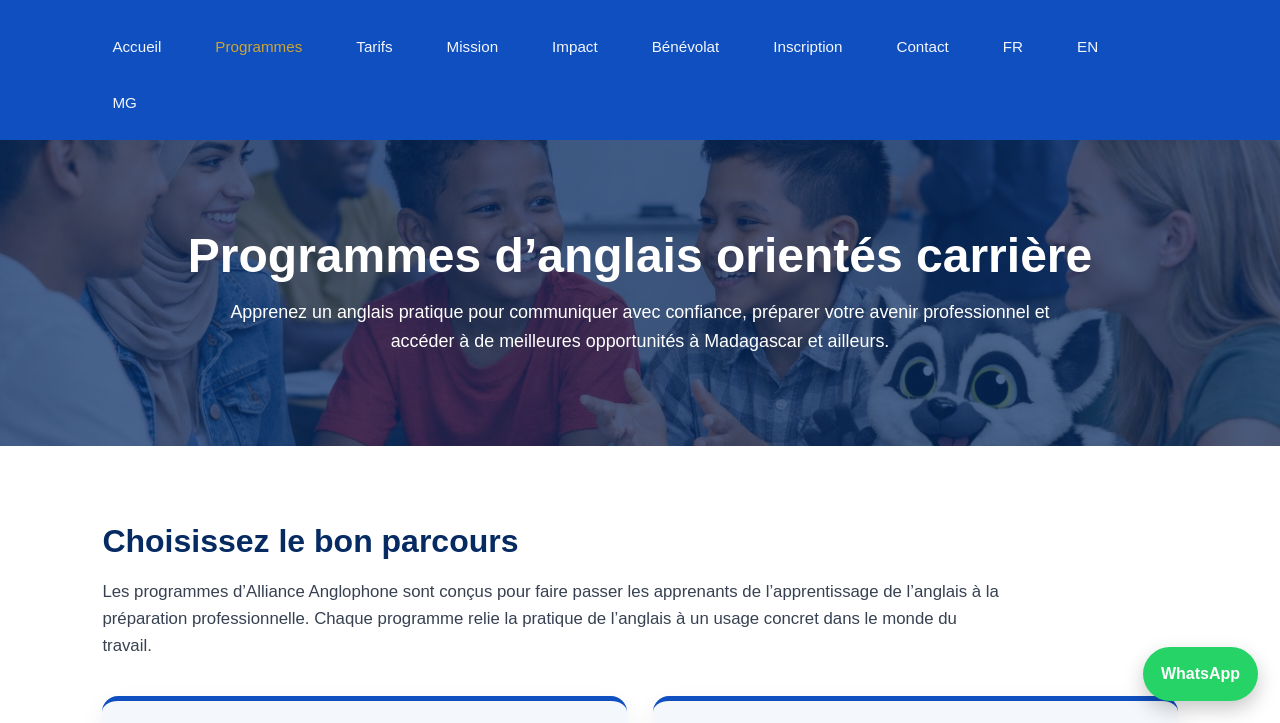
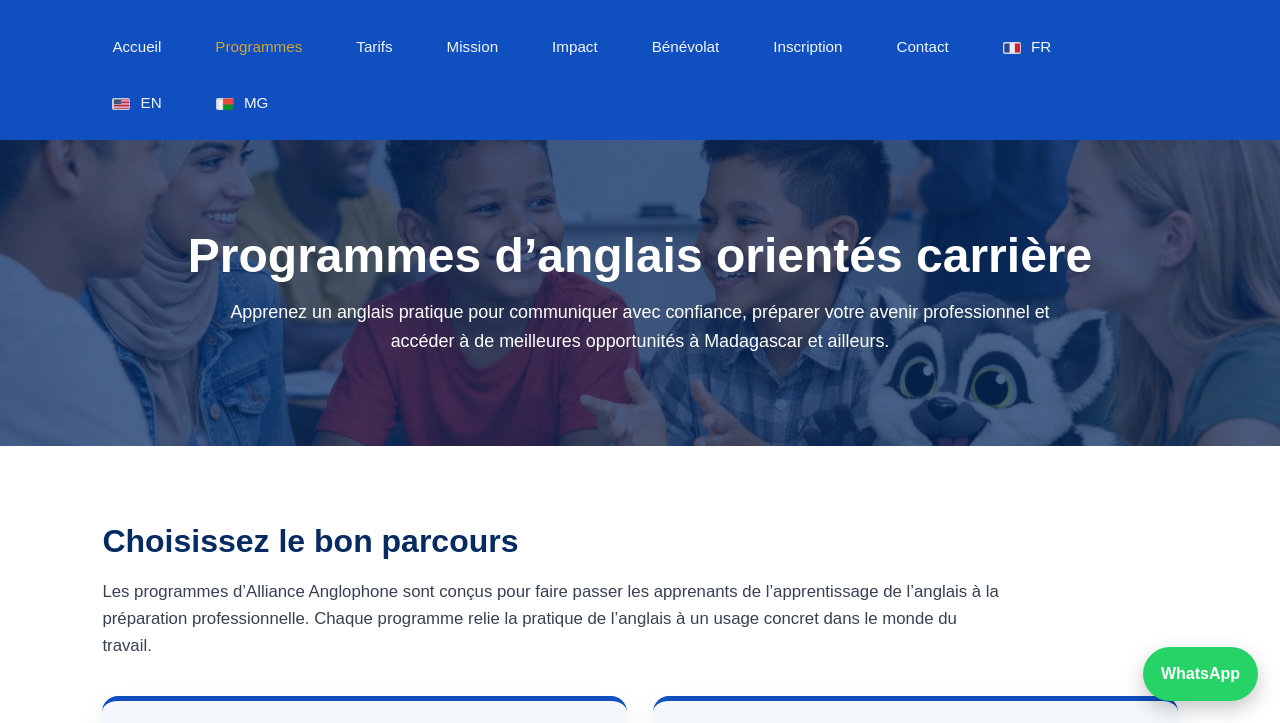
Before and after one commit to clarrydimbisoa/alliance-anglophone-site, a plain HTML site: page fr/programmes.html in a window 1280 px wide. Shown: the part 77-800 px from the top of the page. Drawn offline with Linux system fonts and the light colour scheme.

Commit message:
Add flag icons to language switcher pages

```diff
--- a/fr/programmes.html
+++ b/fr/programmes.html
@@ -338,9 +338,9 @@
       <a href="benevolat.html">Bénévolat</a>
       <a href="inscription.html">Inscription</a>
       <a href="contact.html">Contact</a>
-      <a href="index.html">FR</a>
-      <a href="../en/index.html">EN</a>
-      <a href="../mg/index.html">MG</a>
+      <a href="index.html"><img src="../assets/flag-fr.png" alt="Français" class="flag-icon"> FR</a>
+      <a href="../en/index.html"><img src="../assets/flag-us.png" alt="English" class="flag-icon"> EN</a>
+      <a href="../mg/index.html"><img src="../assets/flag-mg.png" alt="Malagasy" class="flag-icon"> MG</a>
     </nav>
   </header>
 
```
